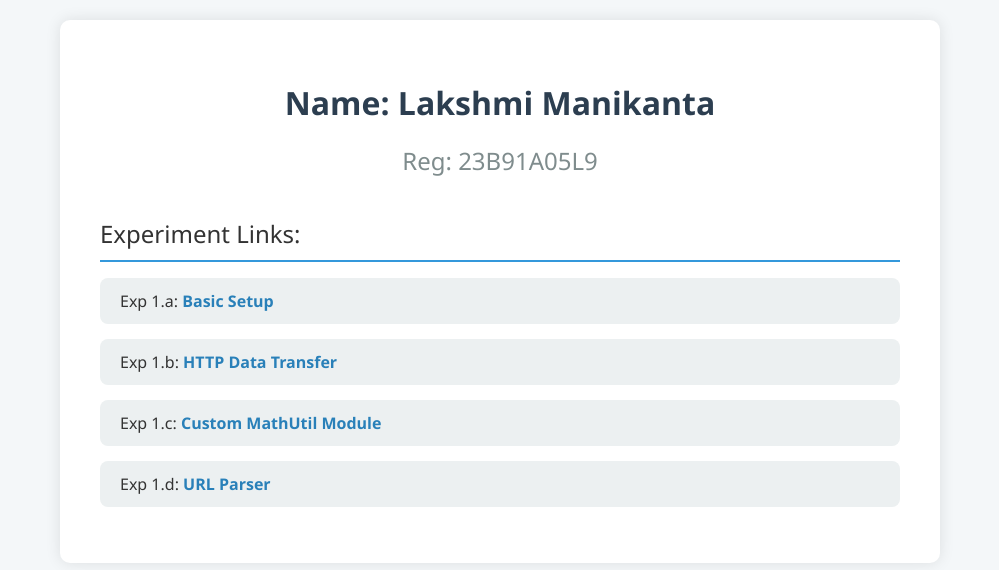
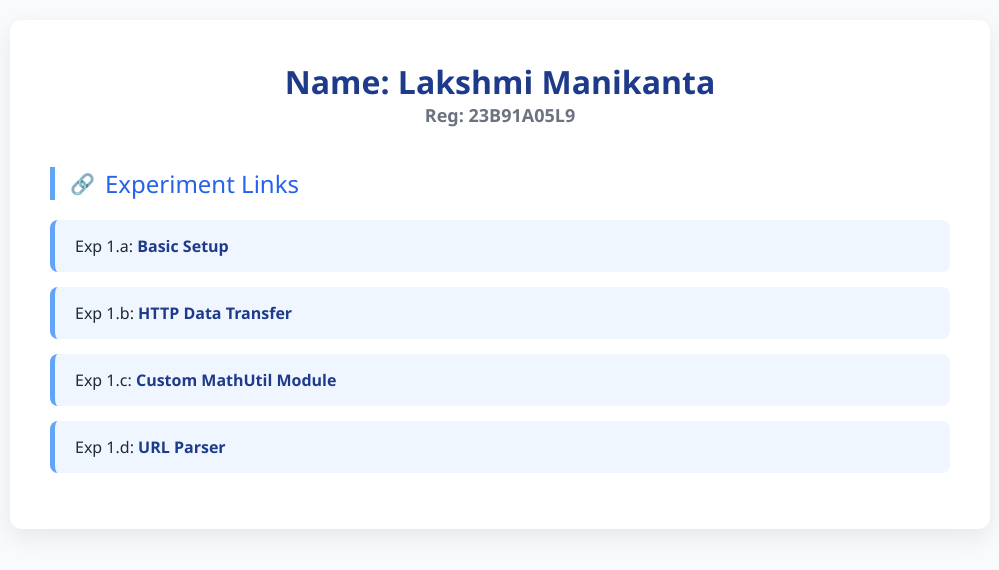
Before and after one commit to Lakshmi-Manikanta/FSD-2, a plain HTML site: page index.html in a window 1280 px wide. Shown: the whole page, without its empty margins (140-1139 px from the left). Drawn offline with Linux system fonts and the light colour scheme.

Commit message:
Update index.html

```diff
--- a/index.html
+++ b/index.html
@@ -4,35 +4,64 @@
     <meta charset="UTF-8">
     <title>Lakshmi Manikanta - Experiment Links</title>
     <style>
+        :root {
+            --primary-color: #1e3a8a;
+            --secondary-color: #2563eb;
+            --accent-color: #60a5fa;
+            --bg-color: #f9fafb;
+            --card-bg: #ffffff;
+            --hover-bg: #eff6ff;
+            --text-color: #1f2937;
+            --subtext-color: #6b7280;
+        }
+
         body {
             font-family: 'Segoe UI', Tahoma, Geneva, Verdana, sans-serif;
-            background-color: #f4f7f9;
-            color: #333;
+            background-color: var(--bg-color);
+            color: var(--text-color);
             margin: 0;
             padding: 20px;
         }
 
         .container {
-            max-width: 800px;
+            max-width: 900px;
             margin: auto;
-            background-color: #fff;
+            background-color: var(--card-bg);
             padding: 40px;
-            border-radius: 10px;
-            box-shadow: 0 0 15px rgba(0, 0, 0, 0.1);
+            border-radius: 12px;
+            box-shadow: 0 8px 24px rgba(0, 0, 0, 0.08);
         }
 
         h1, h2 {
             text-align: center;
-            margin-bottom: 10px;
+            margin: 0;
         }
 
         h1 {
-            color: #2c3e50;
+            font-size: 32px;
+            color: var(--primary-color);
         }
 
         h2 {
-            color: #7f8c8d;
-            font-weight: normal;
+            font-size: 18px;
+            color: var(--subtext-color);
+            margin-bottom: 30px;
+        }
+
+        .section-title {
+            font-size: 24px;
+            margin: 40px 0 20px;
+            color: var(--secondary-color);
+            border-left: 5px solid var(--accent-color);
+            padding-left: 15px;
+            display: flex;
+            align-items: center;
+        }
+
+        .section-title::before {
+            content: "🔗";
+            margin-right: 10px;
+            font-size: 20px;
         }
 
         ul {
@@ -41,32 +70,47 @@
         }
 
         li {
+            background-color: var(--hover-bg);
             margin: 15px 0;
-            padding: 12px 20px;
-            background-color: #ecf0f1;
+            padding: 15px 20px;
+            border-left: 5px solid var(--accent-color);
             border-radius: 8px;
-            transition: background-color 0.3s;
+            transition: background 0.3s ease, transform 0.2s ease;
         }
 
         li:hover {
-            background-color: #d0e6f7;
+            background-color: #dbeafe;
+            transform: scale(1.02);
         }
 
         a {
             text-decoration: none;
-            color: #2980b9;
-            font-weight: bold;
+            color: var(--primary-color);
+            font-weight: 600;
+            font-size: 16px;
         }
 
         a:hover {
             text-decoration: underline;
+            color: var(--secondary-color);
         }
 
-        .section-title {
-            margin-top: 40px;
-            font-size: 24px;
-            border-bottom: 2px solid #3498db;
-            padding-bottom: 10px;
+        @media (max-width: 600px) {
+            .container {
+                padding: 20px;
+            }
+
+            h1 {
+                font-size: 26px;
+            }
+
+            .section-title {
+                font-size: 20px;
+            }
+
+            a {
+                font-size: 15px;
+            }
         }
     </style>
 </head>
@@ -75,7 +119,7 @@
         <h1>Name: Lakshmi Manikanta</h1>
         <h2>Reg: 23B91A05L9</h2>
 
-        <div class="section-title">Experiment Links:</div>
+        <div class="section-title">Experiment Links</div>
         <ul>
             <li>Exp 1.a: <a href="https://fsd1-lkbj.onrender.com/" target="_blank">Basic Setup</a></li>
             <li>Exp 1.b: <a href="https://fsd2-vtk6.onrender.com/" target="_blank">HTTP Data Transfer</a></li>
```
